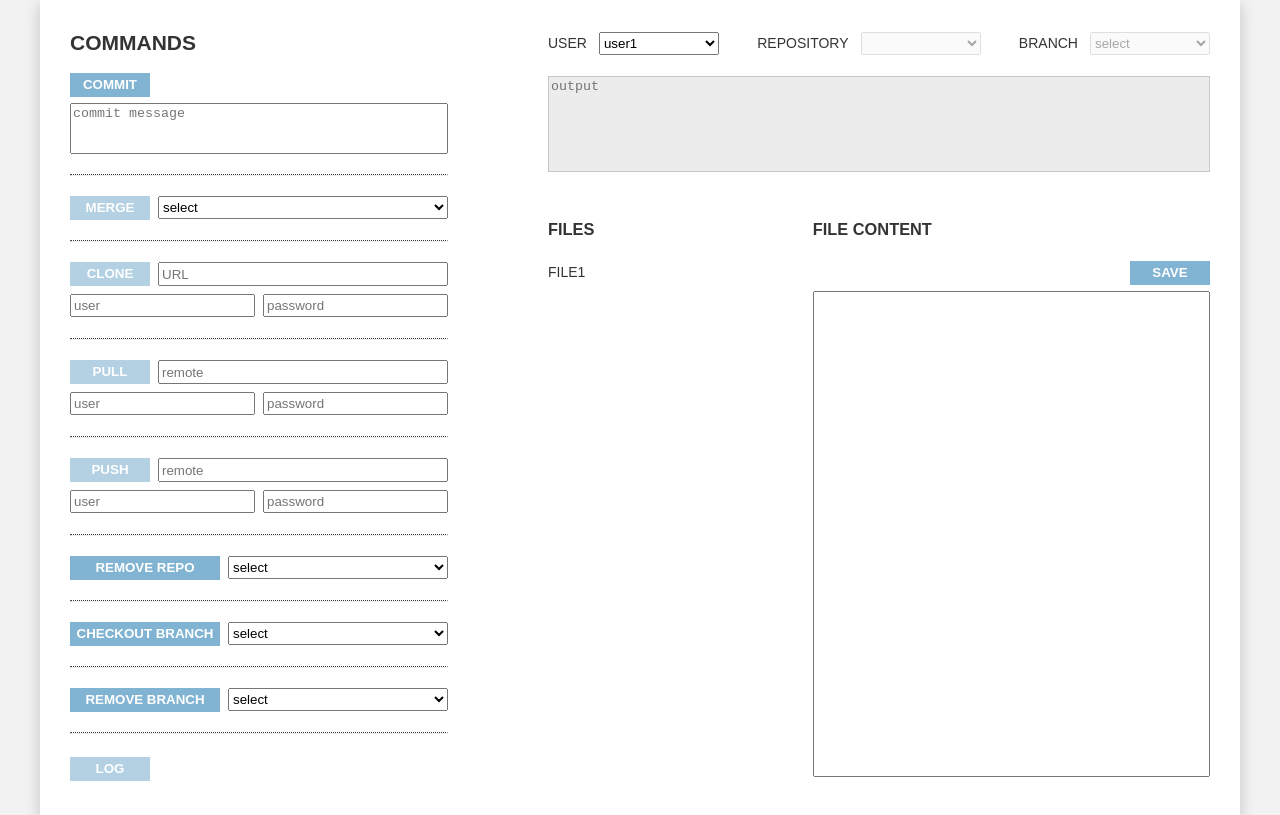
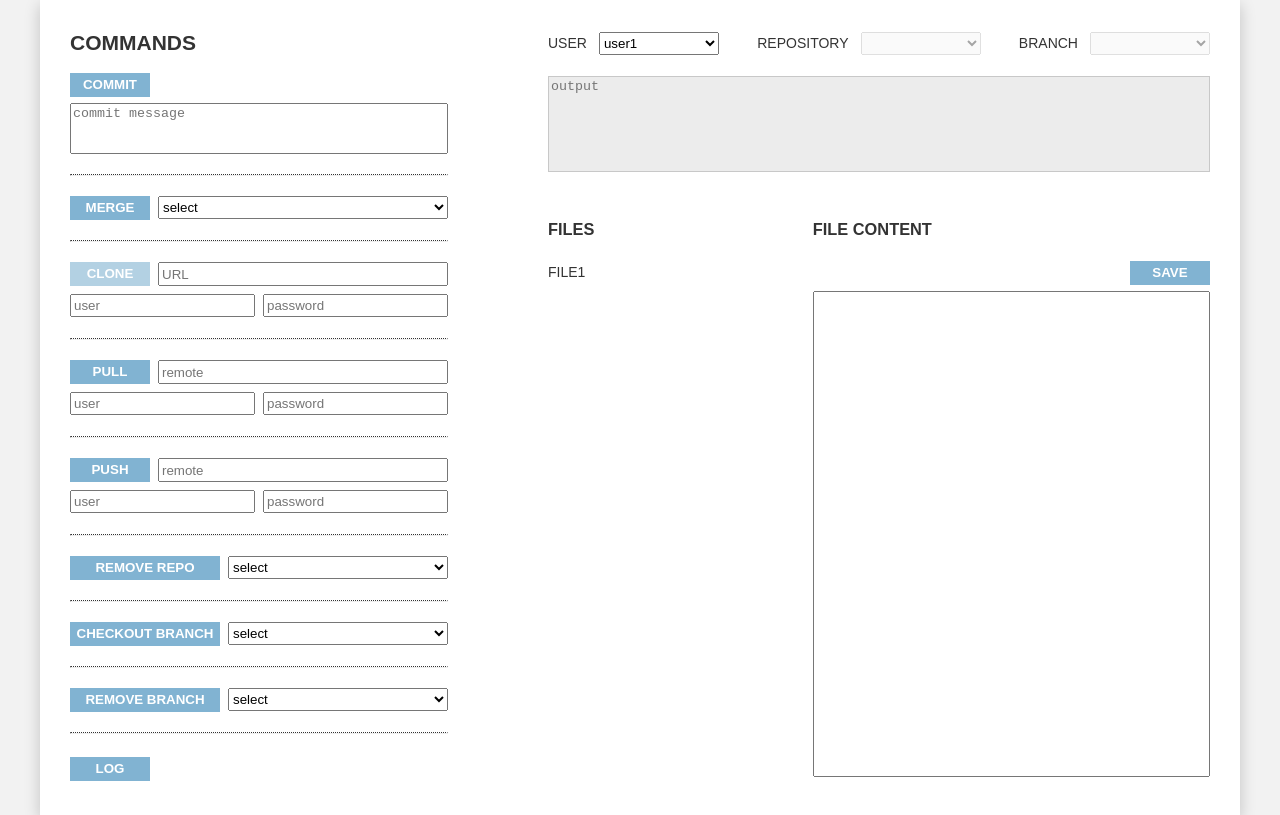
Before and after one commit to ujent/go-git-app, a React (Create React App) app in the folder app/: page / in a window 1280 px wide. Built offline with nearby package versions, Linux system fonts and the light colour scheme.

Commit message:
Add log action

```diff
--- a/app/src/components/commands/Log.js
+++ b/app/src/components/commands/Log.js
@@ -2,9 +2,10 @@ import React from 'react';
 import '../../App.css';
 
 const Log = props => {
+
     return (
         <li>
-            <button type="button" className="button" disabled={!props.isAvailable}>Log</button>
+            <button type="button" className="button" disabled={!props.isAvailable} onClick={() => props.action()}>Log</button>
         </li>
     );
 }
--- a/app/src/createAppStore.js
+++ b/app/src/createAppStore.js
@@ -31,7 +31,7 @@ function getInitialState() {
     settings: {
       currentUser: 'user1',
       currentRepo: 'repo1',
-      currentBranch: ''
+      currentBranch: 'branch1'
     },
     output: '',
     fileContent: {
```
